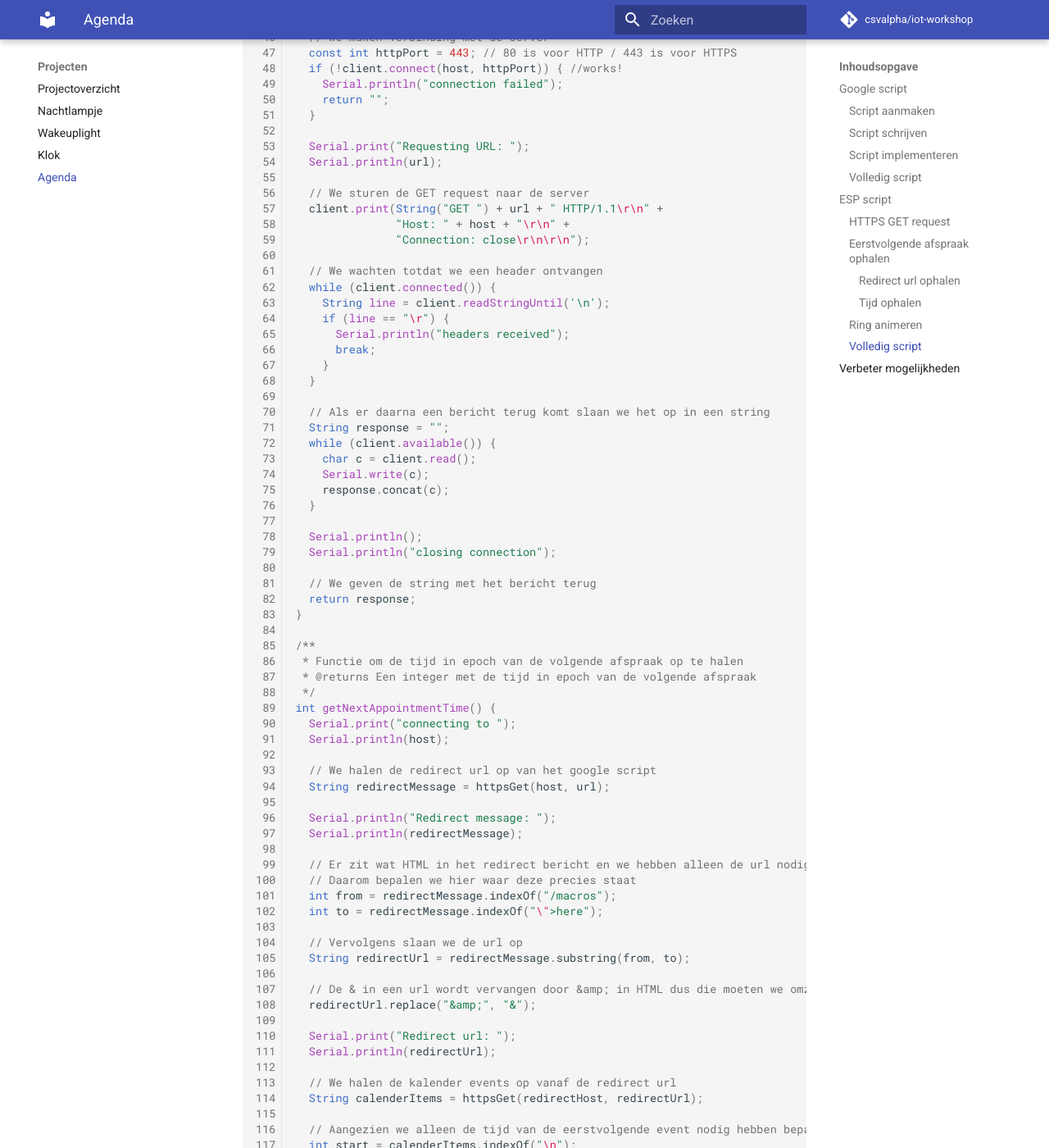
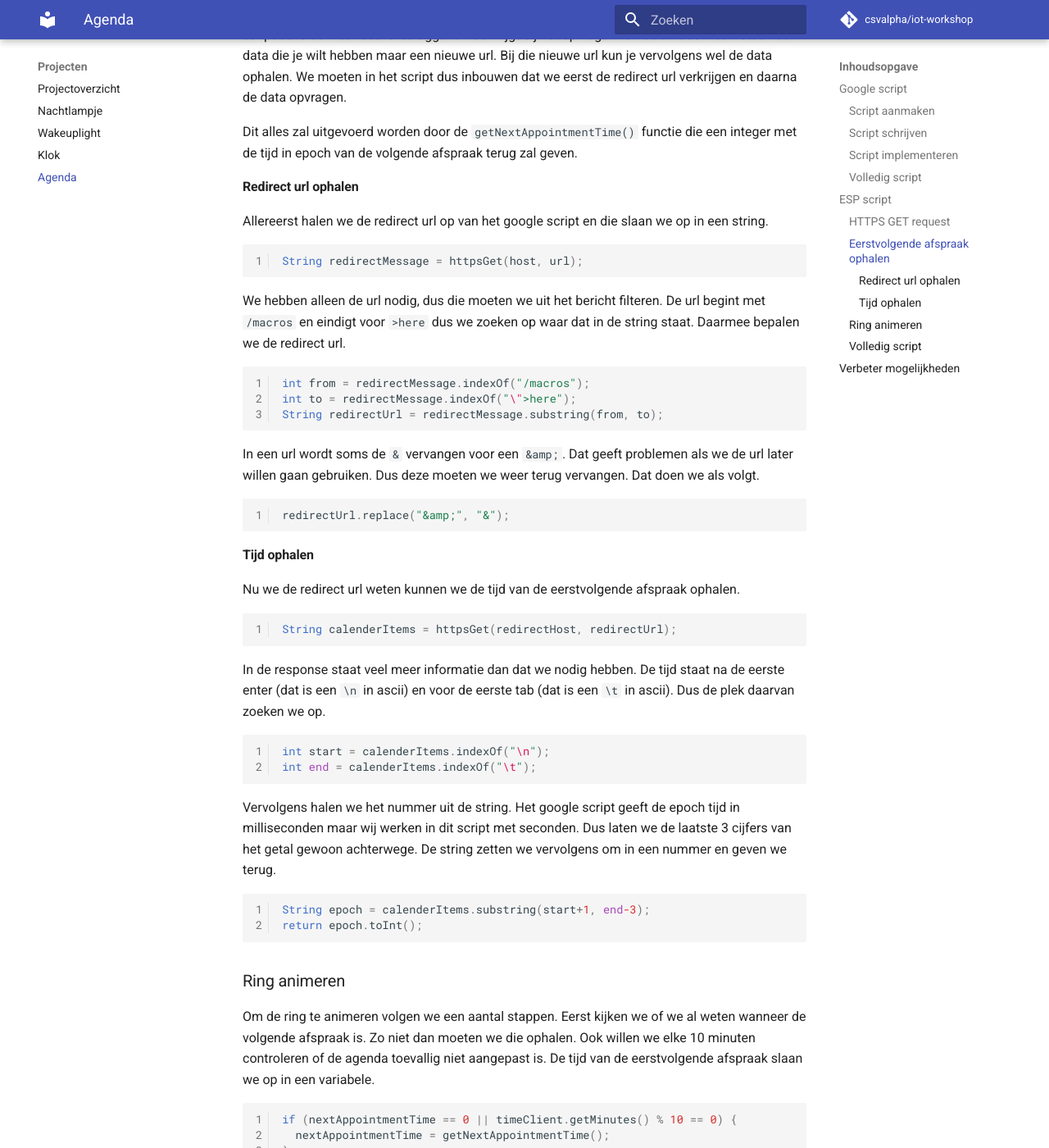
Before and after one commit to csvalpha/iot-workshop, an MkDocs documentation site: the page built from docs/projecten/agenda.md, in a window 1280 px wide and 1400 px high, scrolled down 4413 px. Shown: the whole window at 82% size. Built offline with MkDocs 1.6.1 and Material for MkDocs 9.7.7, drawn with Linux system fonts in a browser that asks for light colours; comment, search, counter and statistics services are not loaded; some of the changed text lies outside the part shown.

Commit message:
More documentation for agenda script

````diff
--- a/docs/projecten/agenda.md
+++ b/docs/projecten/agenda.md
@@ -101,15 +101,147 @@
 Het ESP script zal uit een aantal onderdelen bestaan. Allereerst een functie waarmee we een HTTPS GET request naar een server kunnen doen en de reactie van de server terug krijgen. Deze functie zullen we gebruiken in een andere functie waarmee we de tijd van de eerstvolgende afspraak ophalen. Deze tijd zullen we vervolgens opslaan en gebruiken voor het weergeven van een aftel ring.
 
 ### HTTPS GET request
+Voor een GET request hebben we twee dingen nodig, de host oftewel het domein van de server en de url die we willen opvragen. Het resultaat van een GET request is een string met het bericht. We maken dus een functie aan waar we de host en de url aan geven en deze zal het bericht als String teruggeven.
+
+```arduino
+String httpsGet(String host, String url) {
+  // Code komt hier
+}
+```
+
+In de functie maken we een `WiFiClientSecure` object aan waarmee we de request kunnen uitvoeren. Normaliter zou je nu ook een methode toevoegen waarmee je de identiteit van de server waarmee je verbint kunt controleren. Dat is onderdeel van een beveiligde verbinding. Voor deze keer laten we dat achterwege en zetten we een onbeveiligde verbinding op.
+
+```arduino
+WiFiClientSecure client;
+client.setInsecure();
+```
+
+We maken verbinding met de host op de https poort. Als dat niet lukt geven we een lege string terug.
+```arduino
+const int httpPort = 443; // 80 is voor HTTP / 443 is voor HTTPS
+if (!client.connect(host, httpPort)) { //works!
+  return "";
+}
+```
+
+Hierna sturen we de GET request naar de server.
+
+```arduino
+client.print(String("GET ") + url + " HTTP/1.1\r\n" +
+               "Host: " + host + "\r\n" +
+               "Connection: close\r\n\r\n");
+```
+
+We wachten totdat we een header ontvangen.
+```arduino
+while (client.connected()) {
+  String line = client.readStringUntil('\n');
+  if (line == "\r") {
+    break;
+  }
+}
+```
+
+Als er daarna een bericht terug komt slaan we dat op in een string.
+
+```arduino
+String response = "";
+while (client.available()) {
+  char c = client.read();
+  response.concat(c);
+}
+```
+
+Deze string geven we terug.
+```arduino
+return response;
+```
 
 ### Eerstvolgende afspraak ophalen
 We hebben een prachtige URL gegenereerd voor het ophalen van de agenda afspraken via een google script. De enige hindernis die we hebben is dat als we de url benaderen van het google script deze een redirect zal teruggeven. Je krijgt bij het opvragen van de url dus niet meteen de data die je wilt hebben maar een nieuwe url. Bij die nieuwe url kun je vervolgens wel de data ophalen. We moeten in het script dus inbouwen dat we eerst de redirect url verkrijgen en daarna de data opvragen.
 
+Dit alles zal uitgevoerd worden door de `getNextAppointmentTime()` functie die een integer met de tijd in epoch van de volgende afspraak terug zal geven.
+
 #### Redirect url ophalen
+Allereerst halen we de redirect url op van het google script en die slaan we op in een string.
+
+```arduino
+String redirectMessage = httpsGet(host, url);
+```
+
+We hebben alleen de url nodig, dus die moeten we uit het bericht filteren. De url begint met `/macros` en eindigt voor `>here` dus we zoeken op waar dat in de string staat. Daarmee bepalen we de redirect url.
+
+```arduino
+int from = redirectMessage.indexOf("/macros");
+int to = redirectMessage.indexOf("\">here");
+String redirectUrl = redirectMessage.substring(from, to);
+```
+
+In een url wordt soms de `&` vervangen voor een `&amp;`. Dat geeft problemen als we de url later willen gaan gebruiken. Dus deze moeten we weer terug vervangen. Dat doen we als volgt.
+
+```arduino
+redirectUrl.replace("&amp;", "&");
+```
 
 #### Tijd ophalen
+Nu we de redirect url weten kunnen we de tijd van de eerstvolgende afspraak ophalen.
+
+```arduino
+String calenderItems = httpsGet(redirectHost, redirectUrl);
+```
+
+In de response staat veel meer informatie dan dat we nodig hebben. De tijd staat na de eerste enter (dat is een `\n` in ascii) en voor de eerste tab (dat is een `\t` in ascii). Dus de plek daarvan zoeken we op.
+
+```arduino
+int start = calenderItems.indexOf("\n");
+int end = calenderItems.indexOf("\t");
+```
+
+Vervolgens halen we het nummer uit de string. Het google script geeft de epoch tijd in milliseconden maar wij werken in dit script met seconden. Dus laten we de laatste 3 cijfers van het getal gewoon achterwege. De string zetten we vervolgens om in een nummer en geven we terug.
+
+```arduino
+String epoch = calenderItems.substring(start+1, end-3);
+return epoch.toInt();
+```
 
 ### Ring animeren
+
+Om de ring te animeren volgen we een aantal stappen. Eerst kijken we of we al weten wanneer de volgende afspraak is. Zo niet dan moeten we die ophalen. Ook willen we elke 10 minuten controleren of de agenda toevallig niet aangepast is. De tijd van de eerstvolgende afspraak slaan we op in een variabele.
+
+```arduino
+if (nextAppointmentTime == 0 || timeClient.getMinutes() % 10 == 0) {
+  nextAppointmentTime = getNextAppointmentTime();
+}
+```
+
+Hierna berekenen we hoe lang het nog duurt tot de volgende afspraak.
+
+```arduino
+int minutesToAppointment = (nextAppointmentTime - timeClient.getEpochTime()) / 60;
+```
+
+Als het minder dan 60 minuten is tot de volgende afspraak willen we het aantal pixels aan zetten overeenkomstig met het aantal minuten dat het nog duurt.
+
+```arduino
+for (int i = 0; i < strip.numPixels(); i++) {
+  if (i < minutesToAppointment && minutesToAppointment < 60) {
+    strip.setPixelColor(i, 0, 255, 0);
+  } else {
+    strip.setPixelColor(i, 0, 0, 0);
+  }
+}
+strip.show();
+```
+
+Als de tijd van de afspraak bereikt is dan moeten we de tijd van de eerstvolgende afspraak ophalen.
+
+```arduino
+if (minutesToAppointment <= 0) {
+  nextAppointmentTime = getNextAppointmentTime();
+}
+```
+
+Vervolgens wachten we een minuut om de ring weer te updaten.
 
 ### Volledig script
 ```arduino
````
